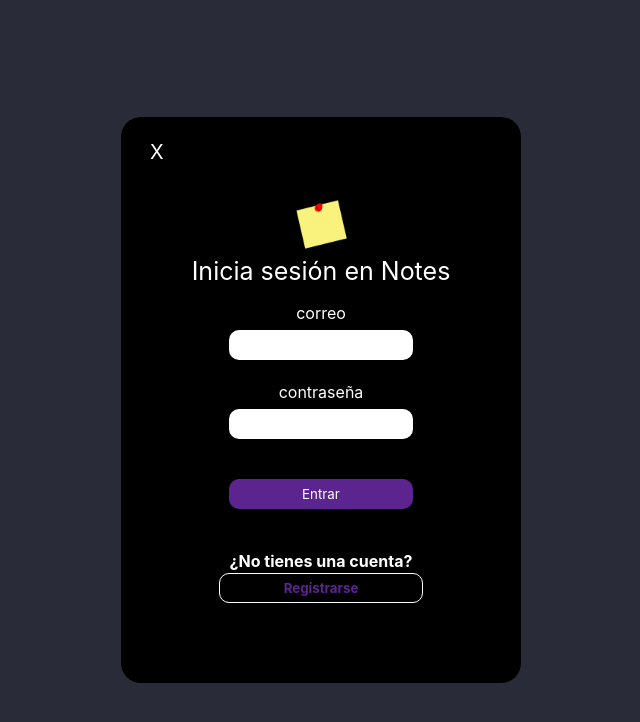
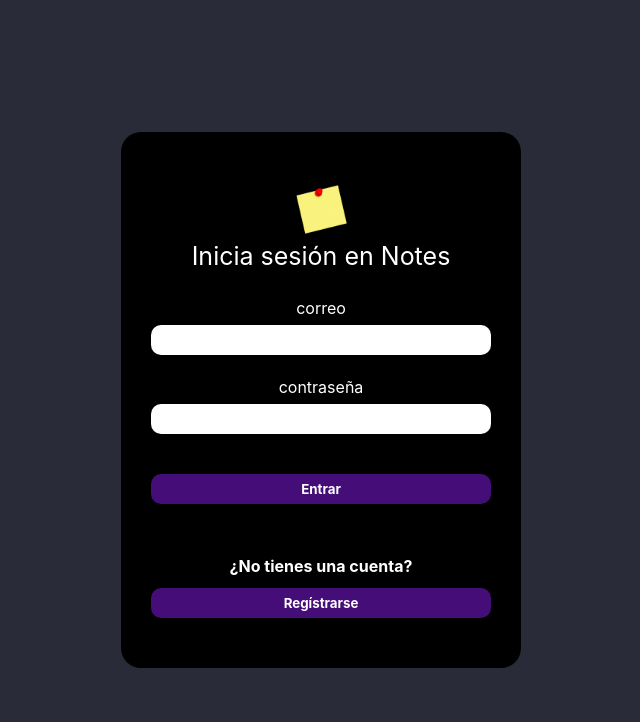
Before and after one commit to JuanRafael1993/notasFront, a React (Create React App) app: page / in a window 1280 px wide. Both pictures are taken after a click on the button "Iniciar Sesión". Shown: the top 722 px of the page, without its empty margins (319-959 px from the left). Built offline with nearby package versions, Linux system fonts and the light colour scheme.

Commit message:
se comenzo con el diseño en el sass

```diff
--- a/src/pages/iniciaSesion/iniciaSesion.jsx
+++ b/src/pages/iniciaSesion/iniciaSesion.jsx
@@ -1,9 +1,9 @@
 //default
-import React, { useState } from "react";
+import React, { useState } from 'react';
 //css
-import "./iniciaSesion.scss";
+import './iniciaSesion.scss';
 //logo
-import Logo from "../../utils/img/notas.png";
+import Logo from '../../utils/img/notas.png';
 
 const IniciaSesion = ({ setUser, setInicioRegistrarse }) => {
 	//estado para los datos del usuario
@@ -18,10 +18,10 @@ const IniciaSesion = ({ setUser, setInicioRegistrarse }) => {
 	async function handleEntrar() {
 		try {
 			const res = await fetch(`http://localhost:3003/user/login`, {
-				method: "POST",
+				method: 'POST',
 				body: JSON.stringify(dataUser),
 				headers: {
-					"Content-Type": "application/json",
+					'Content-Type': 'application/json',
 				},
 			});
 			const data = await res.json();
@@ -31,7 +31,7 @@ const IniciaSesion = ({ setUser, setInicioRegistrarse }) => {
 			if (data.code === 0) {
 				setUser(data);
 				//guardar el token en el localstorage
-				localStorage.setItem("loggedNoteUser", JSON.stringify(data.token));
+				localStorage.setItem('loggedNoteUser', JSON.stringify(data.token));
 			} else {
 				alert(data.message);
 			}
@@ -50,10 +50,12 @@ const IniciaSesion = ({ setUser, setInicioRegistrarse }) => {
 	return (
 		<div className="contenedor_iniciaSesion">
 			<div className="contenedor_form">
-				<button className="btn_cerrar">X</button>
 				<img alt="Logo" src={Logo} />
 				<h3>Inicia sesión en Notes</h3>
-				<form onChange={(e) => handleLLenado(e)} onSubmit={(e) => handleLogin(e)}>
+				<form
+					onChange={(e) => handleLLenado(e)}
+					onSubmit={(e) => handleLogin(e)}
+				>
 					<p>correo</p>
 					<input type="text" name="email" />
 					<p>contraseña</p>
@@ -61,7 +63,10 @@ const IniciaSesion = ({ setUser, setInicioRegistrarse }) => {
 					<button type="submit">Entrar</button>
 				</form>
 				<p className="txt_cuenta">¿No tienes una cuenta?</p>
-				<button onClick={() => setInicioRegistrarse(false)} className="btn_registrarse">
+				<button
+					onClick={() => setInicioRegistrarse(false)}
+					className="btn_registrarse"
+				>
 					Regístrarse
 				</button>
 			</div>
--- a/src/pages/iniciaSesion/iniciaSesion.scss
+++ b/src/pages/iniciaSesion/iniciaSesion.scss
@@ -1,3 +1,5 @@
+@import '../../sass/index.scss';
+
 .contenedor_iniciaSesion {
 	width: 100%;
 	height: 100vh;
@@ -9,7 +11,7 @@
 		width: 400px;
 		position: relative;
 		height: min-content;
-		padding: 80px 30px;
+		padding: 50px 30px;
 		display: flex;
 		flex-direction: column;
 		align-items: center;
@@ -21,72 +23,37 @@
 		}
 		h3 {
 			font-size: 25px;
-			color: #fff;
+			color: $color_blanco;
 		}
 		form {
-			width: 60%;
-			padding: 10px;
+			width: 100%;
 			display: flex;
 			flex-direction: column;
 			justify-content: center;
 			align-items: center;
+			margin: 20px 0;
 			p {
 				margin: 0 0 5px 0;
-				color: #fff;
+				color: $color_blanco;
 			}
 			input {
-				width: 100%;
 				margin-bottom: 20px;
-				height: 30px;
-				border-radius: 10px;
-				border: none;
+				@include designInput;
 			}
 			button {
 				margin-top: 20px;
-				width: 100%;
-				height: 30px;
-				border-radius: 10px;
-				border: none;
-				color: #fff;
-				background-color: rgb(91, 36, 143);
+				@include designButton;
 			}
 		}
 		.txt_cuenta {
 			font-weight: bold;
 			text-align: start;
-			margin-top: 30px;
-			color: #ffffff;
+			margin: 30px 0 10px 0;
+			color: $color_blanco;
 		}
 		.btn_registrarse {
-			background-color: transparent;
-			color: rgb(91, 36, 143);
-			border: 1px solid #ffffff;
-			width: 60%;
-			border-radius: 10px;
-			height: 30px;
-			cursor: pointer;
 			float: left;
-			font-weight: bold;
-			&:hover {
-				color: #fff;
-				background-color: rgb(91, 36, 143);
-				border: rgb(91, 36, 143);
-			}
-		}
-	}
-	.btn_cerrar {
-		position: absolute;
-		left: 20px;
-		top: 20px;
-		font-size: 20px;
-		background-color: transparent;
-		color: #fff;
-		border: none;
-		cursor: pointer;
-		border-radius: 5px;
-		padding: 3px 9px;
-		&:hover {
-			background-color: grey;
+			@include designButton;
 		}
 	}
 }
--- a/src/pages/registrarse/registrarse.jsx
+++ b/src/pages/registrarse/registrarse.jsx
@@ -1,9 +1,9 @@
 //default
-import React from "react";
+import React from 'react';
 //css
-import "./registrarse.scss";
+import './registrarse.scss';
 //img
-import notas from "../../utils/img/notas.png";
+import notas from '../../utils/img/notas.png';
 
 const Registrarse = ({ setInicioRegistrarse }) => {
 	return (
@@ -13,8 +13,8 @@ const Registrarse = ({ setInicioRegistrarse }) => {
 					<img alt="img nota" src={notas}></img>
 				</div>
 				<div className="contenedor_derecha">
+					<h2>Únete a NOTES hoy mismo.</h2>
 					<div className="contenedor_form">
-						<h2>Únete a NOTES hoy mismo.</h2>
 						<form>
 							<p>Correo</p>
 							<input />
@@ -23,10 +23,16 @@ const Registrarse = ({ setInicioRegistrarse }) => {
 							<p>Confirmar Contraseña</p>
 							<input />
 							<button className="btn_registrarse">Registrarse</button>
-							<span>Al registrarte, aceptas los Términos de servicio y la Politica de privacidad, incluida la politica de Uso de Cookies.</span>
+							<span>
+								Al registrarte, aceptas los Términos de servicio y la Politica
+								de privacidad, incluida la politica de Uso de Cookies.
+							</span>
 						</form>
 						<p className="txt_cuenta">¿Ya tienes una cuenta?</p>
-						<button onClick={() => setInicioRegistrarse(true)} className="btn_iniciaSesion">
+						<button
+							onClick={() => setInicioRegistrarse(true)}
+							className="btn_iniciaSesion"
+						>
 							Iniciar Sesión
 						</button>
 					</div>
--- a/src/pages/registrarse/registrarse.scss
+++ b/src/pages/registrarse/registrarse.scss
@@ -1,3 +1,5 @@
+@import '../../sass/index.scss';
+
 .contenedor_registrarse {
 	width: 100%;
 	height: 100vh;
@@ -7,7 +9,7 @@
 		width: 100%;
 		height: calc(100vh - 50px);
 		.contenedor_izquierda {
-			background-image: url("../../utils/img/fondo.jpeg");
+			background-image: url('../../utils/img/fondo.jpeg');
 			display: flex;
 			justify-content: center;
 			align-items: center;
@@ -22,40 +24,33 @@
 			background-color: black;
 			padding: 50px;
 			display: flex;
-			align-items: center;
+			flex-direction: column;
+			justify-content: center;
+			h2 {
+				margin: 0 0 50px 0;
+				font-size: 50px;
+				text-align: left;
+				color: #ffffff;
+			}
 			.contenedor_form {
 				height: min-content;
-				h2 {
-					margin: 0 0 50px 0;
-					font-size: 50px;
-					text-align: left;
-					color: #ffffff;
-				}
+				width: 300px;
 				form {
 					display: flex;
 					flex-direction: column;
 					align-items: flex-start;
-					width: 300px;
+					width: 100%;
 					p {
 						margin-bottom: 5px;
 						color: #ffffff;
 					}
 					input {
-						width: 100%;
-						height: 30px;
-						border-radius: 10px;
-						border: none;
+						@include designInput;
+						margin-bottom: 15px;
 					}
 					.btn_registrarse {
-						background-color: rgb(68, 13, 119);
-						color: #ffffff;
 						margin: 30px 0 10px 0;
-						width: 100%;
-						border-radius: 10px;
-						height: 30px;
-						border: none;
-						cursor: pointer;
-						font-weight: bold;
+						@include designButton;
 					}
 					span {
 						font-size: 12px;
@@ -65,19 +60,12 @@
 				.txt_cuenta {
 					font-weight: bold;
 					text-align: start;
-					margin-top: 50px;
+					margin: 50px 0 10px 0px;
 					color: #ffffff;
 				}
 				.btn_iniciaSesion {
-					background-color: transparent;
-					color: rgb(91, 36, 143);
-					border: 1px solid #ffffff;
-					width: 300px;
-					border-radius: 10px;
-					height: 30px;
-					cursor: pointer;
+					@include designButton;
 					float: left;
-					font-weight: bold;
 				}
 			}
 		}
--- /dev/null
+++ b/src/sass/_colors.scss
@@ -0,0 +1,7 @@
+$color_principal: rgb(68, 13, 119);
+$color_blanco: #fff;
+
+//focus
+$color_focus: rgb(126, 35, 211);
+//disabled
+$color_dosabled: rgb(15, 20, 25);
--- /dev/null
+++ b/src/sass/_design.scss
@@ -0,0 +1,28 @@
+@import './colors';
+
+@mixin designButton {
+	background-color: $color_principal;
+	color: $color_blanco;
+	width: 100%;
+	border-radius: 10px;
+	height: 30px;
+	border: none;
+	cursor: pointer;
+	font-weight: bold;
+	&:hover {
+		background-color: transparent;
+		border: 2px solid $color_principal;
+	}
+}
+
+@mixin designInput {
+	width: 100%;
+	height: 30px;
+	border-radius: 10px;
+	border: none;
+	padding: 0 5px;
+	&:focus {
+		outline: none;
+		border: 2px solid $color_focus;
+	}
+}
--- /dev/null
+++ b/src/sass/index.scss
@@ -0,0 +1,3 @@
+@import './colors';
+@import './fonts';
+@import './design';
```
Also changed, not shown: src/sass/_fonts.scss (added).
